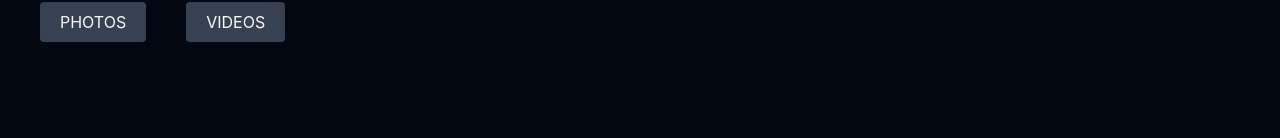
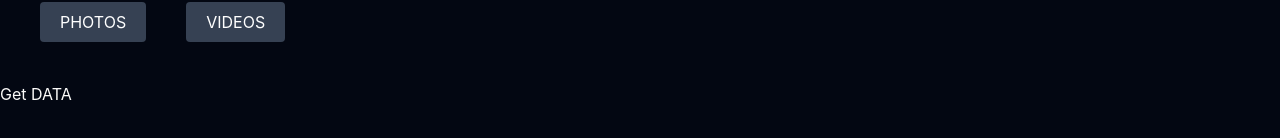
Before and after one commit to sidcoder121/REDUX, a React (Vite) app in the folder projectUsingRedux/: page / in a window 1280 px wide. Shown: the part 166-304 px from the top of the page. Built offline with nearby package versions, Linux system fonts and the light colour scheme.

Commit message:
start creating ResultGrid

```diff
--- a/projectUsingRedux/src/App.jsx
+++ b/projectUsingRedux/src/App.jsx
@@ -1,3 +1,4 @@
+import { ResultGrid } from "./components/ResultGrid"
 import SearchBar from "./components/SearchBar"
 import { Tabs } from "./components/Tabs"
 
@@ -8,6 +9,7 @@ export const App = () => {
     <div className='h-screen w-full bg-gray-950 text-taupe-50'>
      <SearchBar/>
      <Tabs/>
+     <ResultGrid/>
 
     </div>
   )
--- a/projectUsingRedux/src/components/ResultGrid.jsx
+++ b/projectUsingRedux/src/components/ResultGrid.jsx
@@ -0,0 +1,29 @@
+import { useDispatch, useSelector } from 'react-redux'
+import { fetchPhotos, fetchVideos } from '../api/mediaApi'
+import { setQuery, setLoading, setError, setResults } from '../redux/features/searchSlice'
+import { useEffect } from 'react'
+
+export const ResultGrid = () => {
+    // 1. FIX: Assign useDispatch to a variable
+    const dispatch = useDispatch()
+
+    // 2. FIX: Ensure activeTab matches your Redux state name (assuming 'activeTab' based on Tabs.jsx)
+    const { query, loading, activeTab, results, error } = useSelector((store) => store.search)
+
+    const getdata = async () => {
+        if (activeTab === 'Photos') {
+            const data = await fetchPhotos(query)
+            console.log(data)
+            // You'll likely want to dispatch your results here:
+            // dispatch(setResults(data))
+        }
+    }
+
+    return (
+        <div>
+            <button onClick={getdata}>Get DATA</button>
+        </div>
+    )
+}
+
+export default ResultGrid
--- a/projectUsingRedux/src/components/Tabs.jsx
+++ b/projectUsingRedux/src/components/Tabs.jsx
@@ -1,23 +1,27 @@
 import { useDispatch, useSelector } from "react-redux"
 import { setActiveTabs } from "../redux/features/searchSlice"
 
+export const Tabs = () => {
+    const tabs = ['Photos', 'Videos']
+    const dispatch = useDispatch()
+    const activeTab = useSelector((state) => state.search.activeTab)
 
-export const Tabs = () => {
-
-    const tabs = ['Photos','Videos']
-    const dispatch = useDispatch()
-    const activeTab = useSelector((state)=>state.search.activeTab)
     return (
         <div className="flex gap-10 p-10">
-        {tabs.map(function(elem,idx){
+            {tabs.map(function(elem, idx) {
                 return (
-        <button className={`${(activeTab == elem?'bg-blue-700':'bg-gray-700')} bg-emerald-600 cursor-pointer px-5 py-2 rounded uppercase`}
+                    <button
+                        // 3. FIX: Removed conflicting 'bg-emerald-600' so the active conditional styling works
+                        className={`${activeTab === elem ? 'bg-blue-700' : 'bg-gray-700'} text-white cursor-pointer px-5 py-2 rounded uppercase`}
                         key={idx}
-         onClick={()=>{
+                        onClick={() => {
                             dispatch(setActiveTabs(elem))
                         }}
-         >{elem}</button>
+                    >
+                        {elem}
+                    </button>
                 )
-    })}</div>
+            })}
+        </div>
     )
 }
```
Lines whose indentation alone changed are shown as unchanged.
